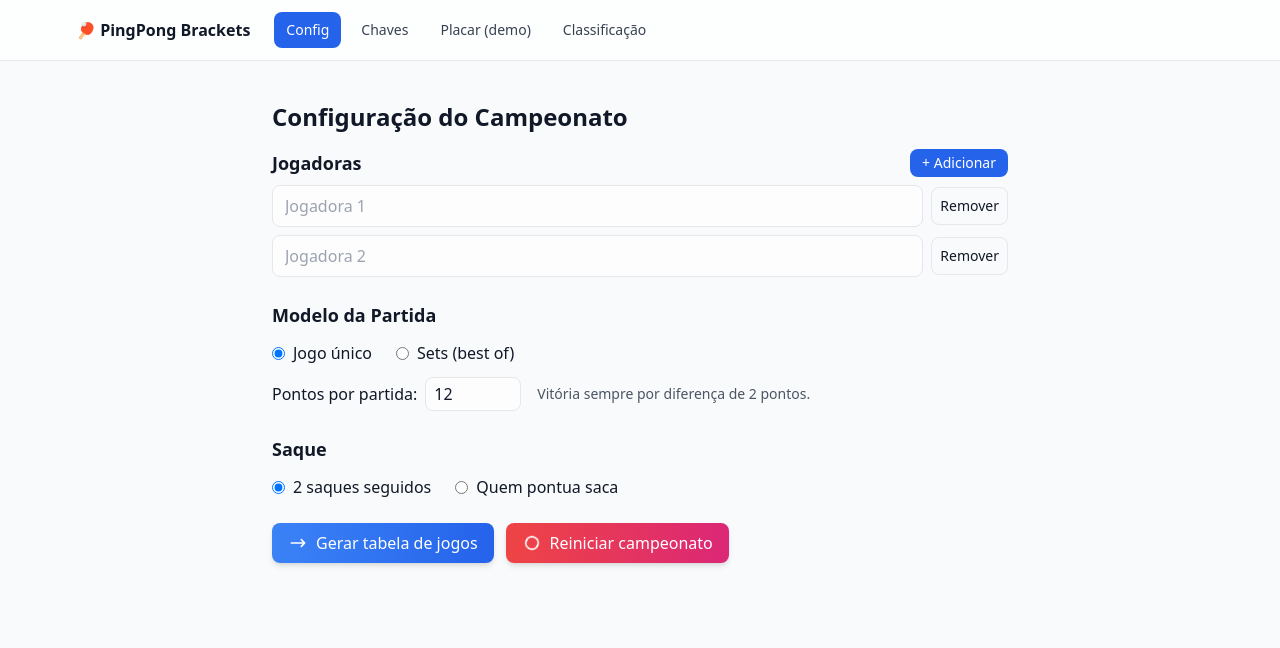
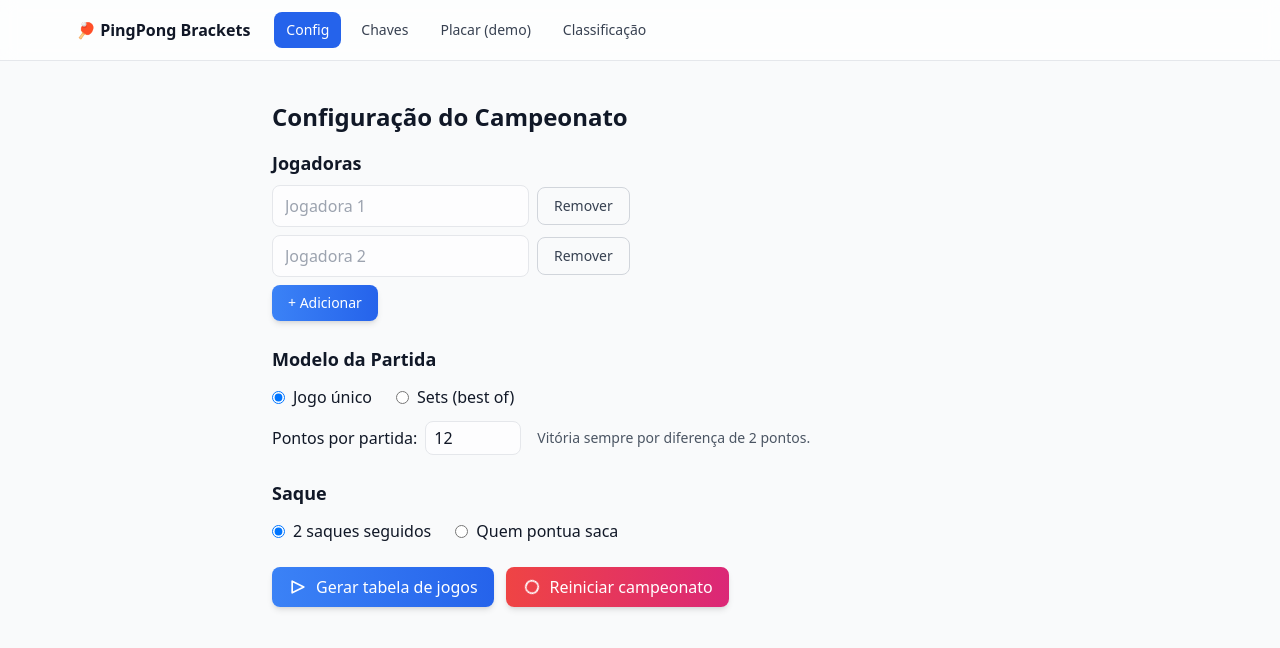
Before and after one commit to JuliaParnahyba/pingpong-brackets, a React (Vite) app: page / in a window 1280 px wide. Shown: the top 648 px of the page. Built offline with nearby package versions, Linux system fonts and the light colour scheme.

Commit message:
feat(ui): introduce reusable Button component with gradient variants and apply across config, match and navigation actions

```diff
--- /dev/null
+++ b/src/components/ui/Button.tsx
@@ -0,0 +1,75 @@
+import { forwardRef } from "react";
+import type { ButtonHTMLAttributes, ReactNode } from "react";
+import { Link } from "react-router-dom";
+import type { LinkProps } from "react-router-dom";
+
+type Variant = "primary" | "danger" | "outline" | "ghost";
+type Size = "md" | "sm";
+
+type CommonProps = {
+  variant?: Variant;
+  size?: Size;
+  leftIcon?: ReactNode;
+  rightIcon?: ReactNode;
+  className?: string;
+  children: ReactNode;
+};
+
+type ButtonProps = CommonProps & ButtonHTMLAttributes<HTMLButtonElement>;
+type AnchorProps = CommonProps & LinkProps & { to: string };
+
+const base =
+  "inline-flex items-center gap-2 rounded-lg font-medium transition-all duration-200 disabled:opacity-40 disabled:cursor-not-allowed";
+
+const variants: Record<Variant, string> = {
+  primary:
+    "text-white px-4 py-2 shadow-md hover:shadow-lg bg-gradient-to-r from-blue-500 to-blue-600 hover:from-blue-600 hover:to-blue-700",
+  danger:
+    "text-white px-4 py-2 shadow-md hover:shadow-lg bg-gradient-to-r from-red-500 to-pink-600 hover:from-red-600 hover:to-pink-700",
+  outline:
+    "px-4 py-2 border text-gray-700 dark:text-gray-200 border-gray-300 dark:border-gray-600 hover:bg-gray-50 dark:hover:bg-gray-800",
+  ghost:
+    "px-3 py-1.5 text-gray-700 dark:text-gray-200 hover:bg-gray-100 dark:hover:bg-gray-800",
+};
+
+const sizes: Record<Size, string> = {
+  md: "",
+  sm: "text-sm px-3 py-1.5",
+};
+
+export const Button = Object.assign(
+  forwardRef<HTMLButtonElement, ButtonProps>(function Button(
+    { variant = "primary", size = "md", leftIcon, rightIcon, className = "", children, ...props },
+    ref
+  ) {
+    return (
+      <button
+        ref={ref}
+        className={`${base} ${variants[variant]} ${sizes[size]} ${className}`}
+        {...props}
+      >
+        {leftIcon ? <span className="w-5 h-5">{leftIcon}</span> : null}
+        {children}
+        {rightIcon ? <span className="w-5 h-5">{rightIcon}</span> : null}
+      </button>
+    );
+  }),
+  {
+    Link: forwardRef<HTMLAnchorElement, AnchorProps>(function ButtonLink(
+      { variant = "outline", size = "md", leftIcon, rightIcon, className = "", children, ...props },
+      ref
+    ) {
+      return (
+        <Link
+          ref={ref as any}
+          className={`${base} ${variants[variant]} ${sizes[size]} ${className}`}
+          {...props}
+        >
+          {leftIcon ? <span className="w-5 h-5">{leftIcon}</span> : null}
+          {children}
+          {rightIcon ? <span className="w-5 h-5">{rightIcon}</span> : null}
+        </Link>
+      );
+    }),
+  }
+);
--- /dev/null
+++ b/src/components/ui/icons.tsx
@@ -0,0 +1,28 @@
+export const IconPlay = (
+  <svg xmlns="http://www.w3.org/2000/svg" fill="none" viewBox="0 0 24 24"
+       strokeWidth={2} stroke="currentColor"><path strokeLinecap="round" strokeLinejoin="round" d="M5 5l14 7-14 7V5z"/></svg>
+);
+
+export const IconRefresh = (
+  <svg xmlns="http://www.w3.org/2000/svg" fill="none" viewBox="0 0 24 24"
+       strokeWidth={2} stroke="currentColor" className="animate-spin-slow">
+    <path strokeLinecap="round" strokeLinejoin="round"
+          d="M4.5 12a7.5 7.5 0 0114.82-1.5M19.5 12a7.5 7.5 0 01-14.82 1.5" />
+  </svg>
+);
+
+export const IconPlus = (
+  <svg xmlns="http://www.w3.org/2000/svg" viewBox="0 0 24 24"
+       fill="currentColor"><path d="M12 5a1 1 0 011 1v5h5a1 1 0 110 2h-5v5a1 1 0 11-2 0v-5H6a1 1 0 110-2h5V6a1 1 0 011-1z"/></svg>
+);
+
+export const IconTrash = (
+  <svg xmlns="http://www.w3.org/2000/svg" viewBox="0 0 24 24"
+       fill="currentColor"><path fillRule="evenodd" d="M16.5 4.5V6h3a.75.75 0 010 1.5h-.651l-1.02 12.24a2.25 2.25 0 01-2.24 2.01H8.41a2.25 2.25 0 01-2.24-2.01L5.15 7.5H4.5A.75.75 0 014.5 6h3V4.5A1.5 1.5 0 019 3h6a1.5 1.5 0 011.5 1.5zM9.75 9a.75.75 0 00-1.5 0v8.25a.75.75 0 001.5 0V9zm6 0a.75.75 0 00-1.5 0v8.25a.75.75 0 001.5 0V9z" clipRule="evenodd"/></svg>
+);
+
+export const IconUndo = (
+  <svg xmlns="http://www.w3.org/2000/svg" fill="none" viewBox="0 0 24 24"
+       strokeWidth={2} stroke="currentColor"><path strokeLinecap="round" strokeLinejoin="round"
+       d="M3 7l6-6v4h7a7 7 0 110 14h-1"/></svg>
+);
--- /dev/null
+++ b/src/components/ui/index.ts
@@ -0,0 +1 @@
+export { Button } from "./Button";
--- a/src/pages/Config.tsx
+++ b/src/pages/Config.tsx
@@ -2,6 +2,9 @@
 import { newPlayer, useTournament, type TournamentConfig, hardResetTournament } from "../store/tournament";
 import { generateRoundRobin } from "../utils/schedule";
 import { useNavigate } from "react-router-dom";
+import { Button } from "../components/ui";
+import { IconPlay, IconRefresh } from "../components/ui/icons";
+
 
 export default function ConfigPage() {
   const { players, setPlayers, config, setConfig, setMatches } = useTournament();
@@ -60,8 +63,6 @@
         <section>
           <div className="flex items-center justify-between mb-2">
             <h2 className="text-lg font-semibold">Jogadoras</h2>
-            <button type="button" onClick={addPlayer}
-              className="px-3 py-1 rounded-lg bg-blue-600 text-white text-sm">+ Adicionar</button>
           </div>
 
           <div className="space-y-2">
@@ -71,12 +72,19 @@
                   value={p.name}
                   onChange={(e)=>updateName(i, e.target.value)}
                   placeholder={`Jogadora ${i+1}`}
-                  className="w-full px-3 py-2 rounded-lg border bg-white/70 dark:bg-gray-900/50"
+                  className=" px-3 py-2 rounded-lg border bg-white/70 dark:bg-gray-900/50"
                 />
-                <button type="button" onClick={()=>removePlayer(i)}
-                  className="px-2 py-2 rounded-lg border text-sm">Remover</button>
+                {/* Remover (cada linha) */}
+                <Button type="button" variant="outline" size="sm" onClick={() => removePlayer(i)}>
+                  Remover
+                </Button>
               </div>
             ))}
+
+            {/* + Adicionar */}
+            <Button type="button" size="sm" onClick={addPlayer}>
+              + Adicionar
+            </Button>
           </div>
         </section>
 
@@ -174,35 +182,14 @@
 
         <div className="flex items-center gap-3 mt-6">
           {/* ▶️ Gerar tabela */}
-          <button
-            type="submit"
-            className="inline-flex items-center gap-2 px-4 py-2 rounded-lg text-white font-medium
-                      bg-gradient-to-r from-blue-500 to-blue-600 hover:from-blue-600 hover:to-blue-700
-                      shadow-md hover:shadow-lg transition-all duration-200"
-          >
-            <svg xmlns="http://www.w3.org/2000/svg" fill="none" viewBox="0 0 24 24"
-                strokeWidth={2} stroke="currentColor" className="w-5 h-5">
-              <path strokeLinecap="round" strokeLinejoin="round" d="M4 12h16m0 0l-4-4m4 4l-4 4" />
-            </svg>
+          <Button type="submit" variant="primary" leftIcon={IconPlay}>
             Gerar tabela de jogos
-          </button>
+          </Button>
 
           {/* 🔄 Reiniciar campeonato */}
-          <button
-            type="button"
-            onClick={handleRestart}
-            className="inline-flex items-center gap-2 px-4 py-2 rounded-lg text-white font-medium
-                      bg-gradient-to-r from-red-500 to-pink-600 hover:from-red-600 hover:to-pink-700
-                      shadow-md hover:shadow-lg transition-all duration-200"
-            title="Limpa estado e localStorage e reinicia a aplicação"
-          >
-            <svg xmlns="http://www.w3.org/2000/svg" fill="none" viewBox="0 0 24 24"
-                strokeWidth={2} stroke="currentColor" className="w-5 h-5 animate-spin-slow">
-              <path strokeLinecap="round" strokeLinejoin="round"
-                    d="M4.5 12a7.5 7.5 0 0114.82-1.5M19.5 12a7.5 7.5 0 01-14.82 1.5" />
-            </svg>
+          <Button type="button" variant="danger" leftIcon={IconRefresh} onClick={handleRestart} title="Limpa estado e localStorage e reinicia a aplicação">
             Reiniciar campeonato
-          </button>
+          </Button>
         </div>
       </form>
     </div>
```
